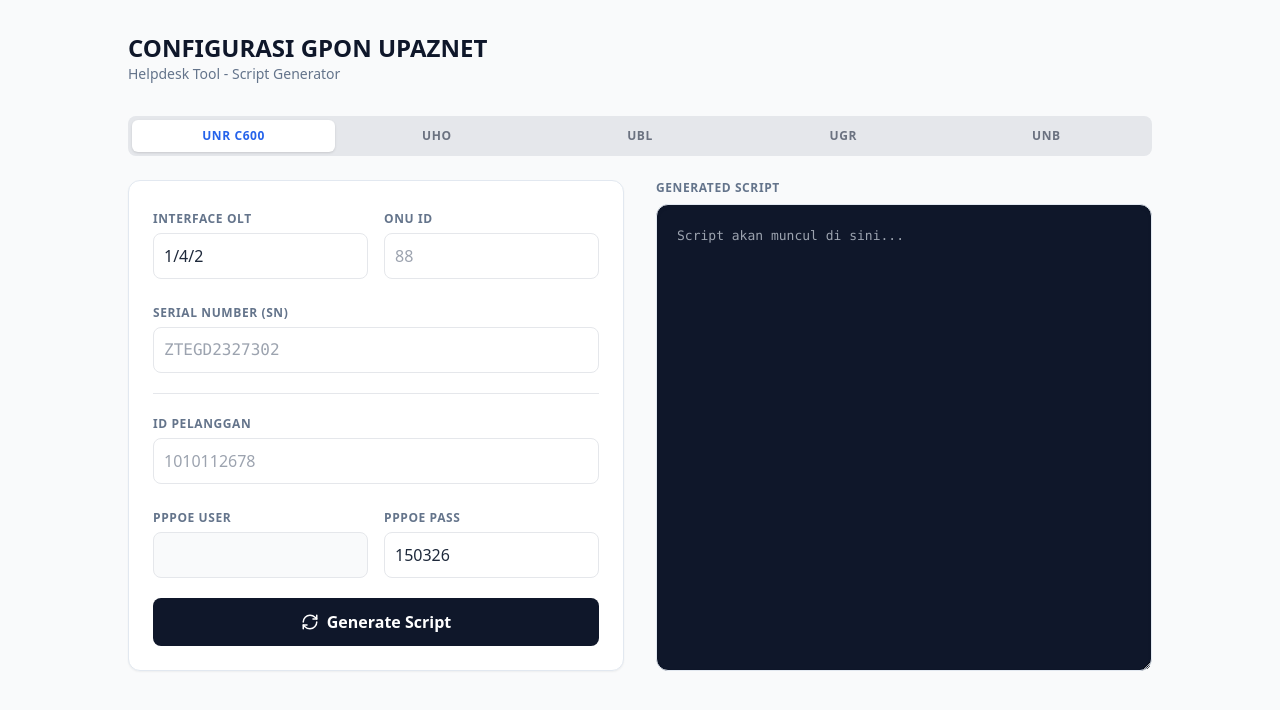
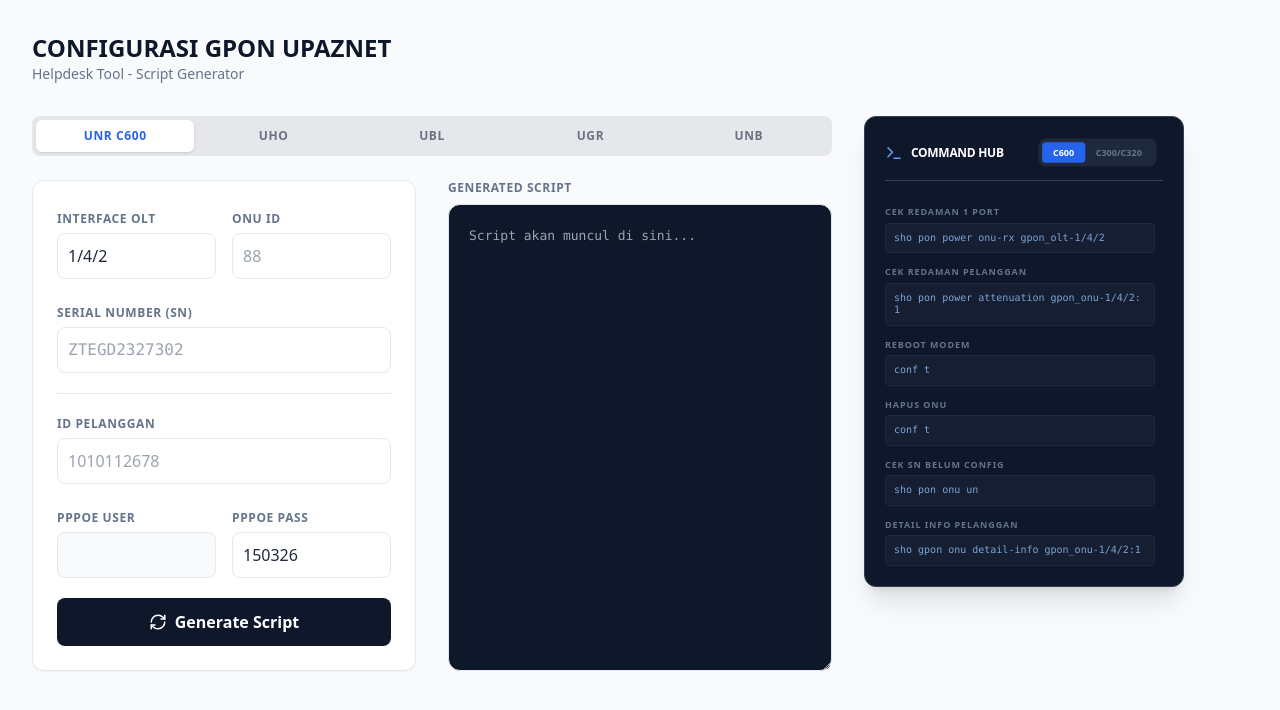
Before and after one commit to akbarfai-blub/Configurasi-Generator-UPAZNET, a Next.js app: page / in a window 1280 px wide. Shown: the top 710 px of the page. Built offline with nearby package versions, Linux system fonts and the light colour scheme.

Commit message:
feat: add command for each type of olt and adding more vlan type in UNB Entity

```diff
--- a/src/app/page.js
+++ b/src/app/page.js
@@ -9,6 +9,7 @@ import {
   generateUNB,
 } from "@/lib/generator";
 import { Copy, RefreshCw, CheckCircle2 } from "lucide-react";
+import CommandSidebar from "@/components/CommandSidebar";
 
 export default function Home() {
   // state untuk memilih tipe config (Menu)
@@ -83,7 +84,7 @@ export default function Home() {
 
   return (
     <div className="min-h-screen bg-gray-50 p-4 md:p-8 font-sans text-slate-800">
-      <div className="max-w-5xl mx-auto">
+      <div className="max-w-[1400px] mx-auto">
         <header className="mb-8">
           <h1 className="text-2xl font-bold text-slate-900">
             CONFIGURASI GPON UPAZNET
@@ -93,7 +94,9 @@ export default function Home() {
           </p>
         </header>
 
-        <div className="flex bg-gray-200 p-1 rounded-lg mb-6 w-full overflow-x-auto no-scrollbar">
+        <div className="flex flex-col lg:flex-row gap-8">
+          <div className="flex-grow space-y-6">
+            <div className="flex bg-gray-200 p-1 rounded-lg w-full overflow-x-auto no-scrollbar">
               {["standard", "uho", "ubl", "ugr", "unb"].map((type) => (
                 <button
                   key={type}
@@ -105,7 +108,7 @@ export default function Home() {
               ))}
             </div>
 
-        <div className="grid grid-cols-1 lg:grid-cols-2 gap-8">
+            <div className="grid grid-cols-1 xl:grid-cols-2 gap-8">
               {/* Form Section */}
               <form
                 onSubmit={handleGenerate}
@@ -210,6 +213,8 @@ export default function Home() {
                         <option value="100">UNB V100</option>
                         <option value="1600">UNB V1600 (AL KHOIRIYAH)</option>
                         <option value="1501">UNB V1501 (BOLO)</option>
+                        <option value="602">UNB V602 (ALNET)</option>
+                        <option value="903">UNB V903 (LEXXA)</option>
                       </optgroup>
                       <optgroup label="Bridge Mode">
                         <option value="bridge_unb">UNB Bridge</option>
@@ -252,6 +257,12 @@ export default function Home() {
               </div>
             </div>
           </div>
+
+          <aside className="lg:block w-full lg:w-80 xl:w-96 shrink-0">
+            <CommandSidebar data={formData} />
+          </aside>
+        </div>
+      </div>
     </div>
   );
 }
--- /dev/null
+++ b/src/components/CommandSidebar.js
@@ -0,0 +1,91 @@
+'use client';
+import { Terminal, Copy, Check, Settings2 } from 'lucide-react';
+import { useState } from 'react';
+
+export default function CommandSidebar({ data }) {
+    const [copiedIdx, setCopiedIdx] = useState(null);
+    const [oltType, setOltType] = useState('c600'); // 'c600' atau 'c300'
+
+    const iface = data.interfaceOlt || '1/1/1';
+    const onu = data.onuId || '1';
+    const sn = data.sn || 'SN_HERE';
+
+    // Mapping Perintah berdasarkan Tipe OLT
+    const commands = oltType === 'c600' ? [
+        { label: "Cek Redaman 1 Port", cmd: `sho pon power onu-rx gpon_olt-${iface}` },
+        { label: "Cek Redaman Pelanggan", cmd: `sho pon power attenuation gpon_onu-${iface}:${onu}` },
+        { label: "Reboot Modem", cmd: `conf t\npon-onu-mng gpon_onu-${iface}:${onu}\nreboot` },
+        { label: "Hapus ONU", cmd: `conf t\ninterface gpon_olt-${iface}\nno onu ${onu}` },
+        { label: "Cek SN Belum Config", cmd: "sho pon onu un" },
+        { label: "Detail Info Pelanggan", cmd: `sho gpon onu detail-info gpon_onu-${iface}:${onu}` },
+    ] : [
+        // MODE C300 / C320
+        { label: "Cek Redaman 1 Port", cmd: `show pon power onu-rx gpon-olt_${iface}` },
+        { label: "Cek Redaman Pelanggan", cmd: `show pon power attenuation gpon-onu_${iface}:${onu}` },
+        { label: "Reboot Modem", cmd: `conf t\npon-onu-mng gpon-onu_${iface}:${onu}\nreboot` },
+        { label: "Restore Factory", cmd: `conf t\npon-onu-mng gpon-onu_${iface}:${onu}\nrestore factory` },
+        { label: "Ganti SN Modem", cmd: `conf t\ninterface gpon-onu_${iface}:${onu}\nregistration-method sn ${sn}` },
+        { label: "Cek Running Config", cmd: `show run interface gpon-onu_${iface}:${onu}` },
+        { label: "Cek WAN Pelanggan", cmd: `show onu running config gpon-onu_${iface}:${onu}` },
+        { label: "Cek SN Belum Config", cmd: "show gpon onu uncfg" },
+        { label: "Cek IP ONU", cmd: `show gpon remote-onu ip-host gpon-onu_${iface}:${onu}` },
+        { label: "Cek Interface by SN", cmd: `show gpon onu by sn ${sn}` },
+    ];
+
+    const handleCopy = (cmd, idx) => {
+        navigator.clipboard.writeText(cmd);
+        setCopiedIdx(idx);
+        setTimeout(() => setCopiedIdx(null), 1500);
+    };
+
+    return (
+        <div className="w-full lg:w-80 bg-slate-900 text-slate-300 p-5 rounded-xl border border-slate-700 shadow-xl h-fit sticky top-8">
+            <div className="flex items-center justify-between mb-6 border-b border-slate-700 pb-3">
+                <div className="flex items-center gap-2 text-white">
+                    <Terminal size={18} className="text-blue-400" />
+                    <span className="font-bold text-xs uppercase tracking-tight">Command Hub</span>
+                </div>
+
+                {/* Switcher Tipe OLT di Sidebar */}
+                <div className="flex bg-slate-800 rounded-lg p-1 scale-90">
+                    <button
+                        onClick={() => setOltType('c600')}
+                        className={`px-3 py-1 text-[10px] font-bold rounded ${oltType === 'c600' ? 'bg-blue-600 text-white' : 'text-slate-500'}`}
+                    >
+                        C600
+                    </button>
+                    <button
+                        onClick={() => setOltType('c300')}
+                        className={`px-3 py-1 text-[10px] font-bold rounded ${oltType === 'c300' ? 'bg-blue-600 text-white' : 'text-slate-500'}`}
+                    >
+                        C300/C320
+                    </button>
+                </div>
+            </div>
+
+            <div className="space-y-3 overflow-y-auto max-h-[600px] pr-2 no-scrollbar">
+                {commands.map((item, idx) => (
+                    <button
+                        key={idx}
+                        onClick={() => handleCopy(item.cmd, idx)}
+                        className="w-full text-left group transition-all relative"
+                    >
+                        <div className="flex justify-between items-center mb-1">
+                            <span className="text-[9px] uppercase tracking-widest text-slate-500 font-bold group-hover:text-blue-400 transition-colors">
+                                {item.label}
+                            </span>
+                            {copiedIdx === idx && (
+                                <span className="text-[9px] text-green-500 font-bold animate-pulse">COPIED!</span>
+                            )}
+                        </div>
+                        <div className={`p-2 rounded bg-slate-800/50 border ${copiedIdx === idx ? 'border-green-500/50' : 'border-slate-800 group-hover:border-slate-600'} transition-all`}>
+                            <code className="text-[10px] font-mono block break-all leading-tight text-blue-300/80">
+                                {item.cmd.split('\n')[0]}
+                            </code>
+                        </div>
+                    </button>
+                ))}
+            </div>
+        </div>
+    );
+}
```
Also changed, not shown: src/lib/commands.js (added, +10 -0 lines), src/lib/generator.js. Lines whose indentation alone changed are shown as unchanged.
